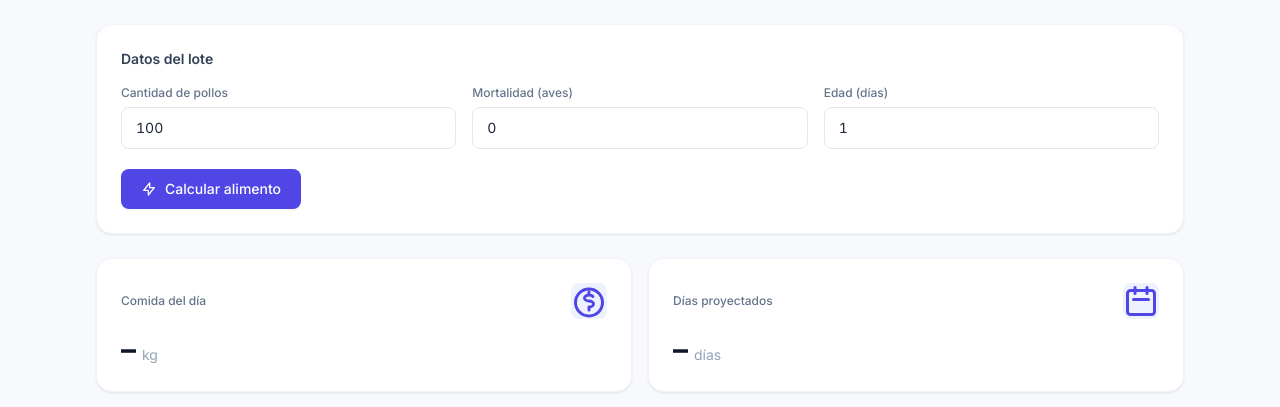
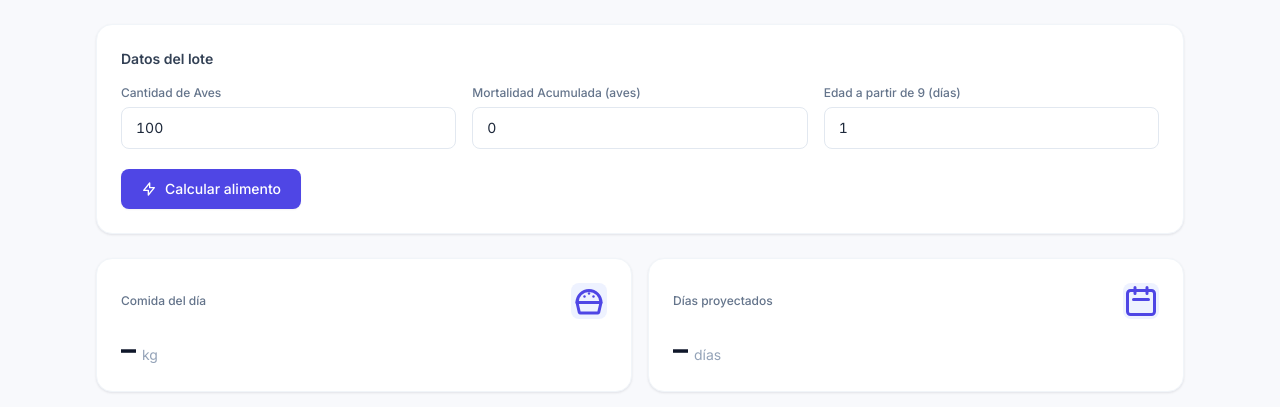
Before and after one commit to RamiroRius/cobb-feed-calc, a Flask app: page / in a window 1280 px wide. Shown: the part 86-493 px from the top of the page. Run offline with Flask 3, Linux system fonts and the light colour scheme; some libraries are stand-ins or nearby versions.

Commit message:
Svg changes and fixes the ranges of the inputs

```diff
--- a/web/app.py
+++ b/web/app.py
@@ -19,10 +19,16 @@ def index():
 def calcularComidaDia(cantidadPollos, mortalidad, edad, alimentoDia):
     if (edad >= 58) or (edad <= 0):
         return 0
+    if cantidadPollos < mortalidad:
+        return 0
+
     return ((cantidadPollos - mortalidad) * alimentoDia[edad - 1]) / 1000
 
 def calcularComidaTotal(cantidadPollos, mortalidad, edad, alimentoDia):
     total = []
+    if cantidadPollos < mortalidad:
+        return 0
+
     for i in range(edad, len(alimentoDia)):
         total.append(round(calcularComidaDia(cantidadPollos, mortalidad, i, alimentoDia), 2))
     return total
--- a/web/templates/index.html
+++ b/web/templates/index.html
@@ -46,17 +46,17 @@
         <h2 class="text-sm font-semibold text-slate-700 mb-4">Datos del lote</h2>
         <div class="grid grid-cols-1 sm:grid-cols-3 gap-4">
           <div>
-            <label for="cantidadPollos" class="block text-xs font-medium text-slate-500 mb-1.5">Cantidad de pollos</label>
+            <label for="cantidadPollos" class="block text-xs font-medium text-slate-500 mb-1.5">Cantidad de Aves</label>
             <input type="number" id="cantidadPollos" value="100" min="1"
               class="w-full border border-slate-200 rounded-lg px-3.5 py-2.5 text-sm tnum focus:ring-2 focus:ring-indigo-100 focus:border-indigo-400 outline-none transition">
           </div>
           <div>
-            <label for="mortalidad" class="block text-xs font-medium text-slate-500 mb-1.5">Mortalidad (aves)</label>
+            <label for="mortalidad" class="block text-xs font-medium text-slate-500 mb-1.5">Mortalidad Acumulada (aves)</label>
             <input type="number" id="mortalidad" value="0" min="0"
               class="w-full border border-slate-200 rounded-lg px-3.5 py-2.5 text-sm tnum focus:ring-2 focus:ring-indigo-100 focus:border-indigo-400 outline-none transition">
           </div>
           <div>
-            <label for="edad" class="block text-xs font-medium text-slate-500 mb-1.5">Edad (días)</label>
+            <label for="edad" class="block text-xs font-medium text-slate-500 mb-1.5">Edad a partir de 9 (días)</label>
             <input type="number" id="edad" value="1" min="9"
               class="w-full border border-slate-200 rounded-lg px-3.5 py-2.5 text-sm tnum focus:ring-2 focus:ring-indigo-100 focus:border-indigo-400 outline-none transition">
           </div>
@@ -74,7 +74,13 @@
           <div class="flex items-center justify-between mb-3">
             <p class="text-xs font-medium text-slate-500">Comida del día</p>
             <div class="w-9 h-9 rounded-lg bg-indigo-50 flex items-center justify-center">
-              <svg class="w-4.5 h-4.5 text-indigo-600" fill="none" stroke="currentColor" stroke-width="2" viewBox="0 0 24 24"><path stroke-linecap="round" stroke-linejoin="round" d="M12 8c-1.657 0-3 .895-3 2s1.343 2 3 2 3 .895 3 2-1.343 2-3 2m0-8c1.11 0 2.08.402 2.599 1M12 8V6m0 10v2m0-14a9 9 0 100 18 9 9 0 000-18z"/></svg>
+              <svg class="w-4.5 h-4.5 text-indigo-600" fill="none" stroke="currentColor" stroke-width="2" viewBox="0 0 24 24">
+                <path stroke-linecap="round" stroke-linejoin="round" d="M4 13h16l-1.5 6.5a1 1 0 01-1 .5H6.5a1 1 0 01-1-.5L4 13z"/>
+                <path stroke-linecap="round" stroke-linejoin="round" d="M4 13a8 8 0 0116 0"/>
+                <circle cx="9" cy="9" r="0.8" fill="currentColor" stroke="none"/>
+                <circle cx="12" cy="7" r="0.8" fill="currentColor" stroke="none"/>
+                <circle cx="15" cy="9" r="0.8" fill="currentColor" stroke="none"/>
+              </svg>
             </div>
           </div>
           <div class="flex items-baseline gap-1.5">
```
